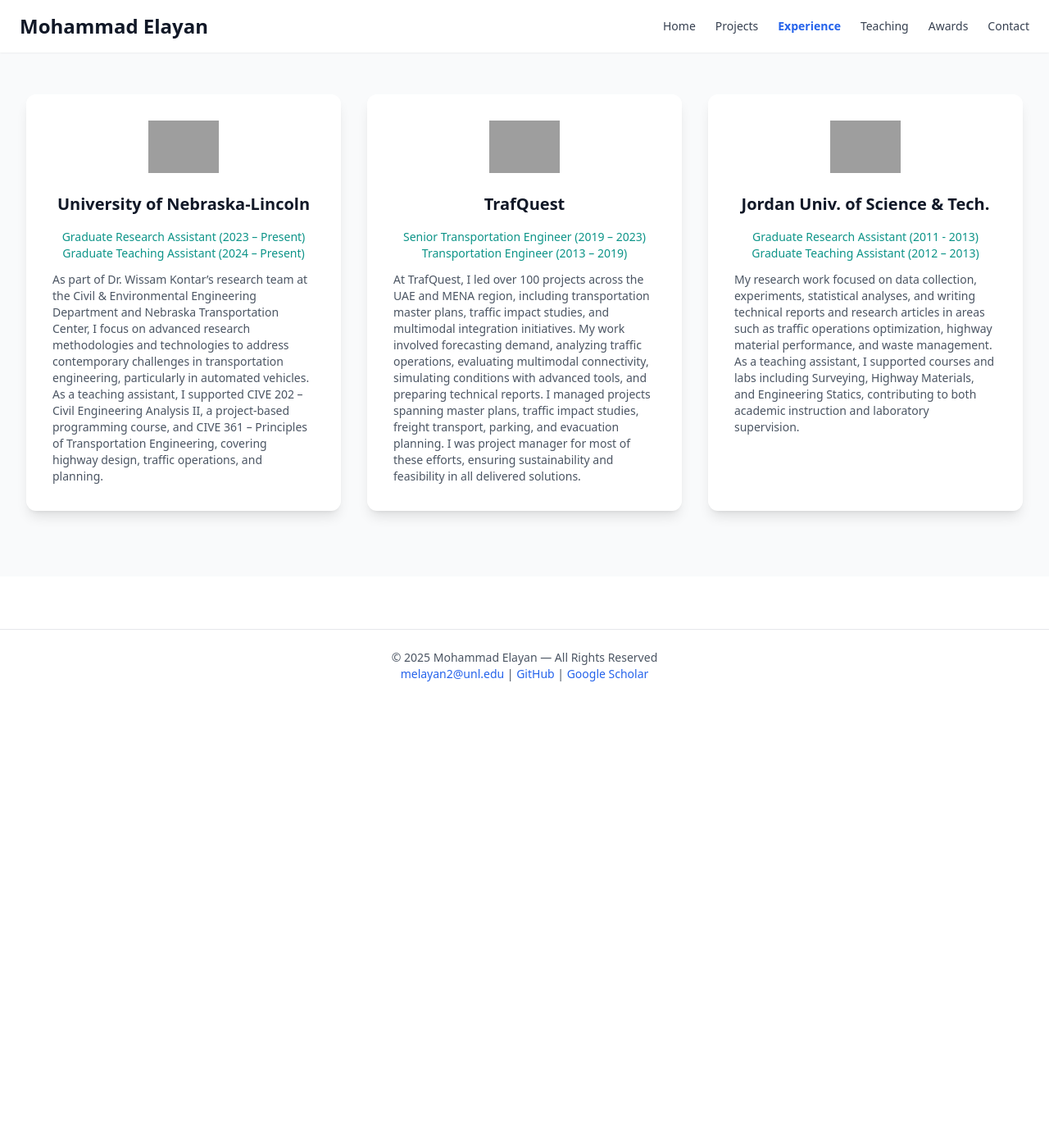
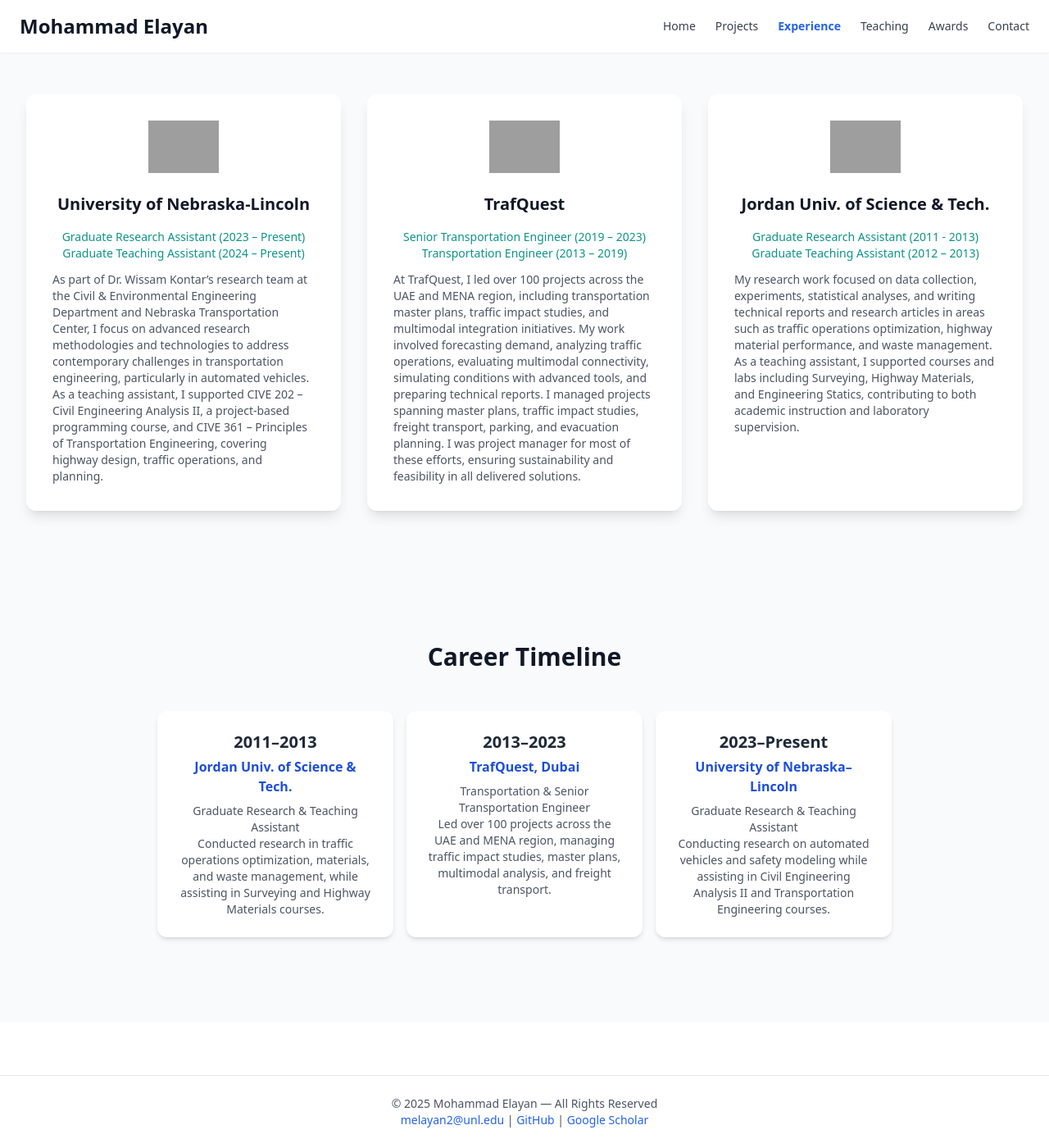
Before and after one commit to mselayan/mselayan.github.io, a Jekyll site: the page experience.html, which Jekyll copies as it is, in a window 1280 px wide and 1400 px high, scrolled down 185 px, cut to the strip 0-1400 px from the top of the window. Shown: the whole strip at 82% size. Built offline with Jekyll 4.4.1, drawn with Linux system fonts in a browser that asks for light colours; nearby versions of some CDN libraries; before the commit the page ends 1041 px from its top, so only the background shows below that; grey boxes are pictures that could not be loaded.

Commit message:
Update experience.html

```diff
--- a/experience.html
+++ b/experience.html
@@ -125,6 +125,62 @@
       </div>
     </section>
 
+  <!-- Timeline Section -->
+  <section id="timeline" class="py-20 bg-gray-50 fade-in">
+    <div class="max-w-6xl mx-auto px-4 sm:px-6 lg:px-8 text-center">
+      <h2 class="text-3xl font-bold text-gray-900 mb-12">Career Timeline</h2>
+
+      <div class="cards-container flex justify-center">
+        <ul class="cards relative flex overflow-x-auto space-x-4 pb-6 px-2"
+            style="scroll-snap-type: x mandatory; scrollbar-width: none;">
+
+          <!-- JUST -->
+          <li class="flex-shrink-0 bg-white rounded-xl shadow-md p-6 w-72 scroll-snap-align-center hover:shadow-xl transition-shadow">
+            <h2 class="text-xl font-semibold text-gray-800 mb-1">2011–2013</h2>
+            <h3 class="text-blue-700 font-semibold mb-2">Jordan Univ. of Science & Tech.</h3>
+            <p class="text-sm text-gray-600">
+              Graduate Research & Teaching Assistant<br>
+              Conducted research in traffic operations optimization, materials, and waste management, while assisting in Surveying and Highway Materials courses.
+            </p>
+          </li>
+
+          <!-- TrafQuest -->
+          <li class="flex-shrink-0 bg-white rounded-xl shadow-md p-6 w-72 scroll-snap-align-center hover:shadow-xl transition-shadow">
+            <h2 class="text-xl font-semibold text-gray-800 mb-1">2013–2023</h2>
+            <h3 class="text-blue-700 font-semibold mb-2">TrafQuest, Dubai</h3>
+            <p class="text-sm text-gray-600">
+              Transportation & Senior Transportation Engineer<br>
+              Led over 100 projects across the UAE and MENA region, managing traffic impact studies, master plans, multimodal analysis, and freight transport.
+            </p>
+          </li>
+
+          <!-- UNL -->
+          <li class="flex-shrink-0 bg-white rounded-xl shadow-md p-6 w-72 scroll-snap-align-center hover:shadow-xl transition-shadow">
+            <h2 class="text-xl font-semibold text-gray-800 mb-1">2023–Present</h2>
+            <h3 class="text-blue-700 font-semibold mb-2">University of Nebraska–Lincoln</h3>
+            <p class="text-sm text-gray-600">
+              Graduate Research & Teaching Assistant<br>
+              Conducting research on automated vehicles and safety modeling while assisting in Civil Engineering Analysis II and Transportation Engineering courses.
+            </p>
+          </li>
+        </ul>
+      </div>
+    </div>
+
+    <style>
+      /* Make horizontal scroll smooth and hidden scrollbar */
+      .cards-container::-webkit-scrollbar {
+        display: none;
+      }
+      .cards input[type="radio"] {
+        display: none;
+      }
+      .cards label {
+        display: none;
+      }
+    </style>
+  </section>
+
     <!-- Footer -->
     <footer class="bg-white text-gray-600 text-sm text-center py-6 border-t mt-16 fade-in stagger-4">
       <p>© 2025 Mohammad Elayan — All Rights Reserved</p>
```
